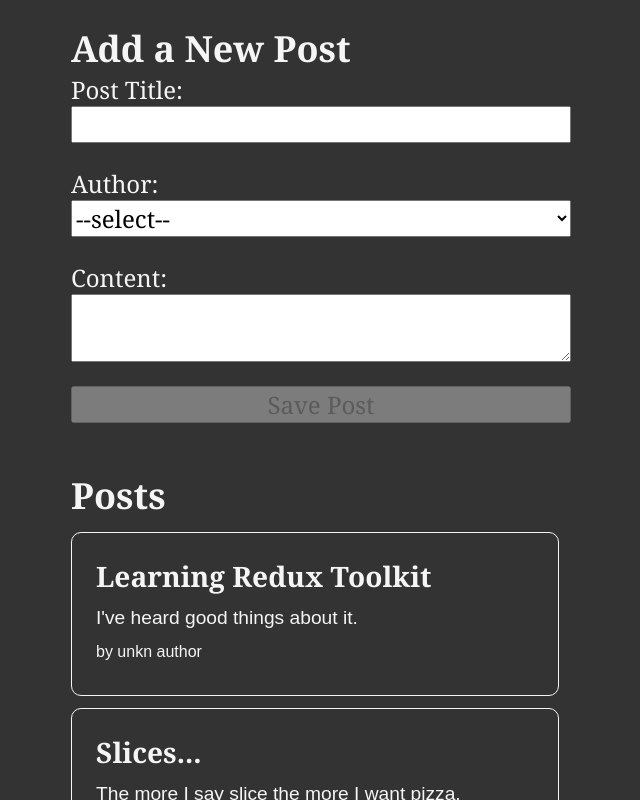
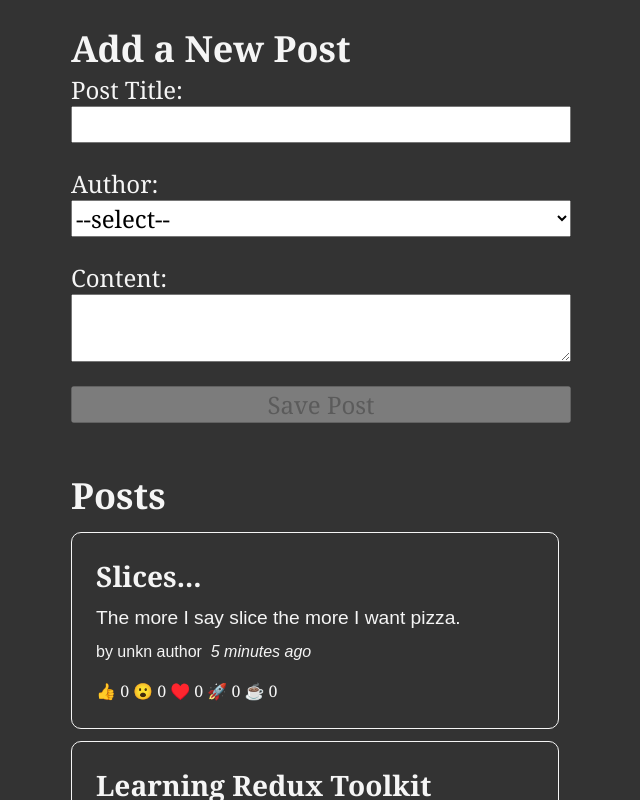
Before and after one commit to fughesi/redux-beginner-practice, a React (Create React App) app: page / in a window 1280 px wide. Shown: the top 800 px of the page, without its empty margins (319-959 px from the left). Built offline with nearby package versions, Linux system fonts and the light colour scheme.

Commit message:
finished video 2

```diff
--- a/package.json
+++ b/package.json
@@ -7,6 +7,7 @@
     "@testing-library/jest-dom": "^5.16.5",
     "@testing-library/react": "^13.4.0",
     "@testing-library/user-event": "^14.4.3",
+    "date-fns": "^2.29.3",
     "react": "^18.2.0",
     "react-dom": "^18.2.0",
     "react-redux": "^8.0.5",
--- a/src/features/posts/PostAuthor.js
+++ b/src/features/posts/PostAuthor.js
@@ -6,8 +6,6 @@
 
   const author = users.find((user) => user.id === userId);
 
-  console.log(author);
-
   return <span>by {author ? author.name : "unkn author"}</span>;
 };
 
--- a/src/features/posts/PostsList.js
+++ b/src/features/posts/PostsList.js
@@ -1,17 +1,25 @@
 import { useSelector } from "react-redux";
 import { selectAllPosts } from "./postsSlice";
 import PostAuthor from "./PostAuthor";
+import TimeAgo from "./TimeAgo";
+import ReactionButton from "./ReactionButton";
 
 const PostsList = () => {
   const posts = useSelector(selectAllPosts);
 
-  const renderedPosts = posts.map((post) => (
+  const orderedPosts = posts
+    .slice()
+    .sort((a, b) => b.date.localeCompare(a.date));
+
+  const renderedPosts = orderedPosts.map((post) => (
     <article key={post.id}>
       <h3>{post.title}</h3>
       <p>{post.content.substring(0, 100)}</p>
       <p className="postCredit">
         <PostAuthor userId={post.userId} />
+        <TimeAgo timestamp={post.date} />
       </p>
+      <ReactionButton post={post} />
     </article>
   ));
 
--- /dev/null
+++ b/src/features/posts/ReactionButton.js
@@ -0,0 +1,33 @@
+import { useDispatch } from "react-redux";
+import { reactionAdded } from "./postsSlice";
+
+const reactionEmoji = {
+  thumbsUp: "👍",
+  wow: "😮",
+  heart: "♥️",
+  rocket: "🚀",
+  coffee: "☕️",
+};
+
+const ReactionButton = ({ post }) => {
+  const dispatch = useDispatch();
+
+  const reactionButtons = Object.entries(reactionEmoji).map(([name, emoji]) => {
+    return (
+      <button
+        key={name}
+        type="button"
+        className="reactionButton"
+        onClick={() =>
+          dispatch(reactionAdded({ postId: post.id, reaction: name }))
+        }
+      >
+        {emoji} {post.reactions[name]}
+      </button>
+    );
+  });
+
+  return <div>{reactionButtons}</div>;
+};
+
+export default ReactionButton;
--- /dev/null
+++ b/src/features/posts/TimeAgo.js
@@ -0,0 +1,20 @@
+import { parseISO, formatDistanceToNow } from "date-fns";
+
+import React from "react";
+
+const TimeAgo = ({ timestamp }) => {
+  let timeAgo = "";
+  if (timestamp) {
+    const date = parseISO(timestamp);
+    const timePeriod = formatDistanceToNow(date);
+    timeAgo = `${timePeriod} ago`;
+  }
+
+  return (
+    <span title={timestamp}>
+      &nbsp; <i>{timeAgo}</i>
+    </span>
+  );
+};
+
+export default TimeAgo;
--- a/src/features/posts/postsSlice.js
+++ b/src/features/posts/postsSlice.js
@@ -1,15 +1,32 @@
 import { createSlice, nanoid } from "@reduxjs/toolkit";
+import { sub } from "date-fns";
 
 const initialState = [
   {
     id: "1",
     title: "Learning Redux Toolkit",
     content: "I've heard good things about it.",
+    date: sub(new Date(), { minutes: 10 }).toISOString(),
+    reactions: {
+      thumbsUp: 0,
+      wow: 0,
+      heart: 0,
+      rocket: 0,
+      coffee: 0,
+    },
   },
   {
     id: "2",
     title: "Slices...",
     content: "The more I say slice the more I want pizza.",
+    date: sub(new Date(), { minutes: 5 }).toISOString(),
+    reactions: {
+      thumbsUp: 0,
+      wow: 0,
+      heart: 0,
+      rocket: 0,
+      coffee: 0,
+    },
   },
 ];
 
@@ -27,16 +44,31 @@
             id: nanoid(),
             title,
             content,
+            date: new Date().toISOString(),
             userId,
+            reactions: {
+              thumbsUp: 0,
+              wow: 0,
+              heart: 0,
+              rocket: 0,
+              coffee: 0,
+            },
           },
         };
       },
+    },
+    reactionAdded(state, action) {
+      const { postId, reaction } = action.payload;
+      const existingPost = state.find((post) => post.id === postId);
+      if (existingPost) {
+        existingPost.reactions[reaction]++;
+      }
     },
   },
 });
 
 export const selectAllPosts = (state) => state.posts;
 
-export const { postAdded } = postsSlice.actions;
+export const { postAdded, reactionAdded } = postsSlice.actions;
 
 export default postsSlice.reducer;
```
Also changed, not shown: 1 other file (tests, documents, lock files or other folders).
